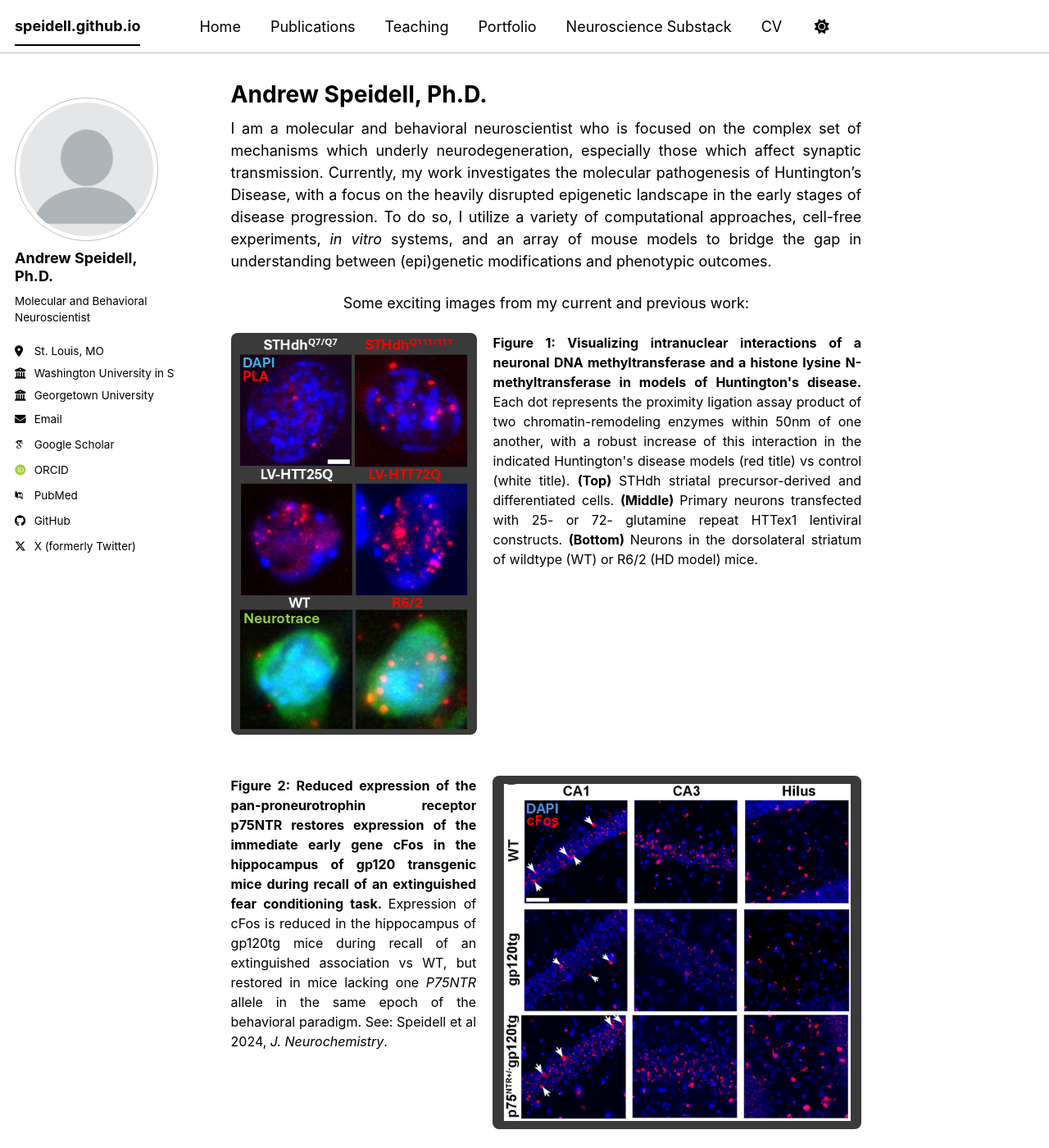
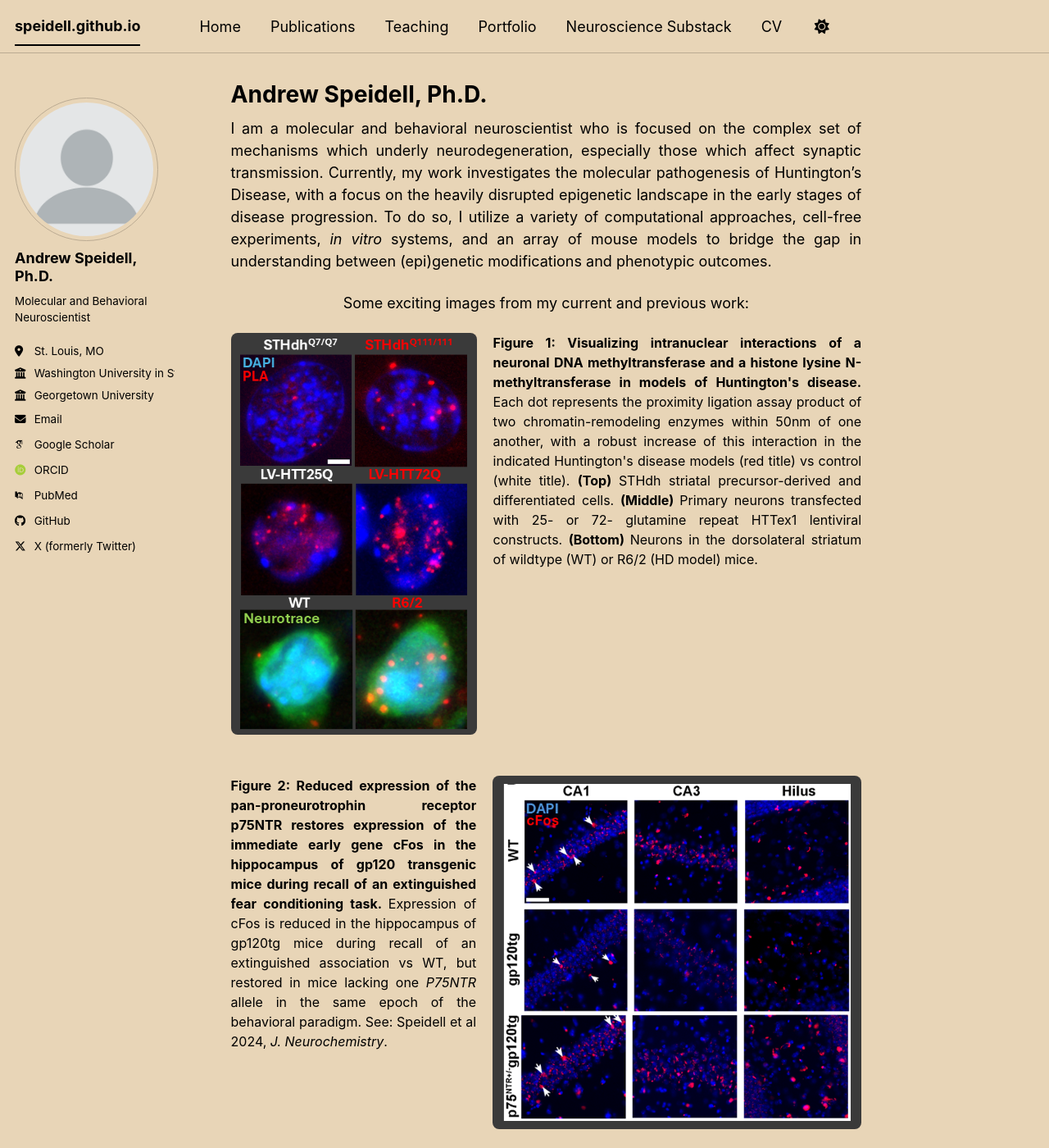
Before and after one commit to Speidell/speidell.github.io, a Jekyll site: the page built from _pages/about.md, in a window 1280 px wide and 1400 px high. Shown: the whole window at 82% size. Built offline with Jekyll 4.4.1, drawn with Linux system fonts in a browser that asks for light colours; some web fonts are replaced; a script bundle is joined from its source files by our own code; library files that are not in the unit come from our copies; some of the changed text lies outside the part shown.

Commit message:
updating appearance

```diff
--- a/_config.yml
+++ b/_config.yml
@@ -8,7 +8,7 @@
 
 # Basic Site Settings
 locale                   : "en-US"
-site_theme               : "contrast" # The available themes options are "default", "air", "sunrise", "mint", "dirt" and "contrast"
+site_theme               : "sunrise" # The available themes options are "default", "air", "sunrise", "mint", "dirt" and "contrast"
 title                    :
 title_separator          :
 name                     : &name "Your Name"
--- a/_pages/about.md
+++ b/_pages/about.md
@@ -50,5 +50,5 @@ Some exciting images from my current and previous work:
        alt="Visualizing intranuclear interactions of a neuronal DNA methyltransferase and a histone lysine methyltransferase in models of Huntington's disease."
        style="float: right; width: 450px; margin-left: 20px; border-radius: 8px;">
   <p style="font-size: 16px; text-align: justify;">
-    <strong>Figure 4: Confocal photomicrograph of the expresison and distribution of <i> Gpr75 </i> mRNA using RNAScope (TM) in young wild-type mice. </strong> Green puncta indicate <i> Gpr75 </i> mRNA, while red puncta indicate expression of the pan-neuronal marker mRNA <i>Rbfox3</i>. Expression of this transcript appears to be highly enriched in "feeding drive" centers of the hypothalamus.
+    <strong>Figure 4: Confocal photomicrograph of the expresison and distribution of <i> Gpr75 </i> mRNA using RNAScope(TM) Fluorescent <strong><em>in situ</em></strong>hybridization in young wild-type mice. </strong> Green puncta indicate <i> Gpr75 </i> mRNA, while red puncta indicate expression of the pan-neuronal marker mRNA <i>Rbfox3</i>. Expression of this transcript appears to be highly enriched in "feeding drive" centers of the hypothalamus.
   </p>
```
